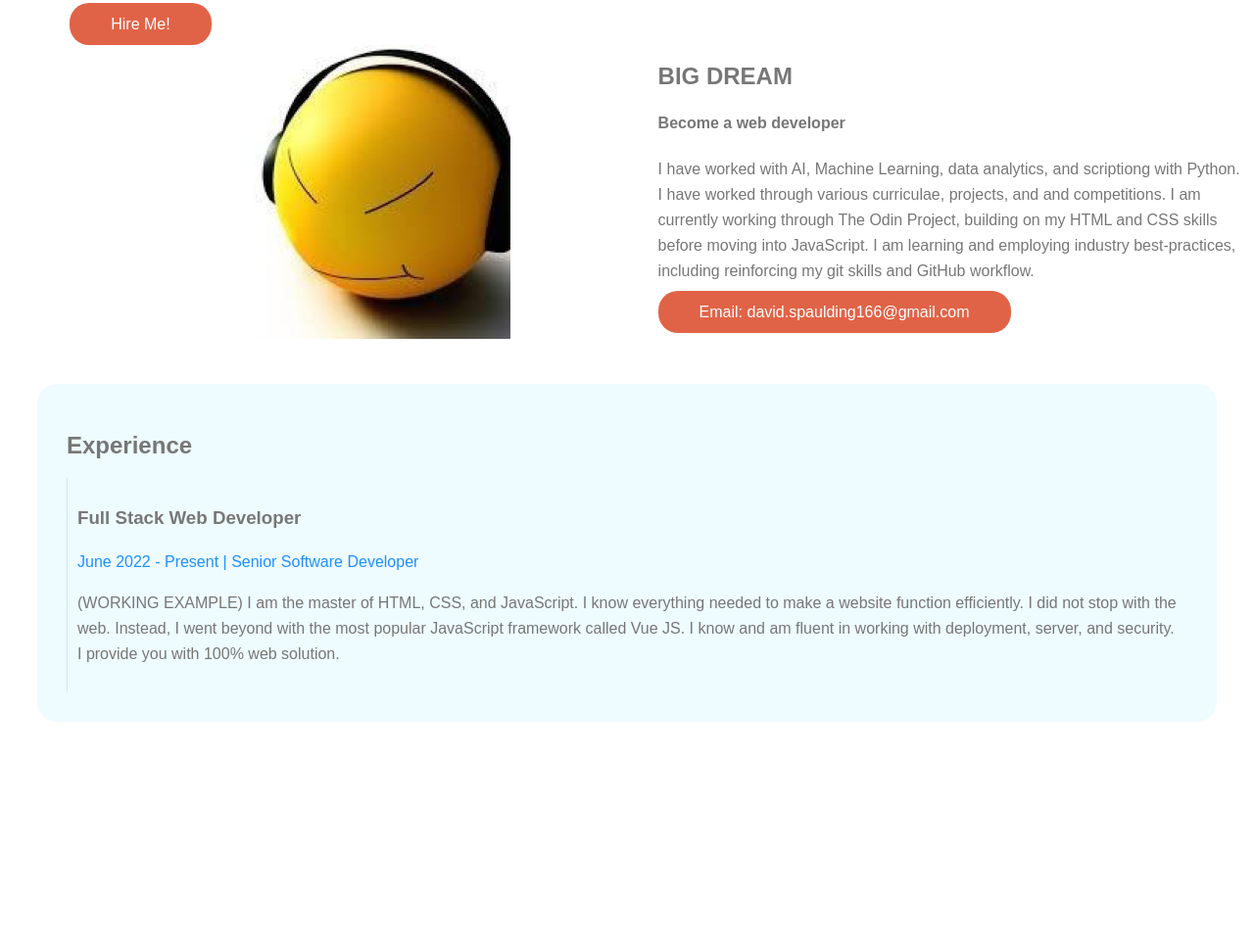
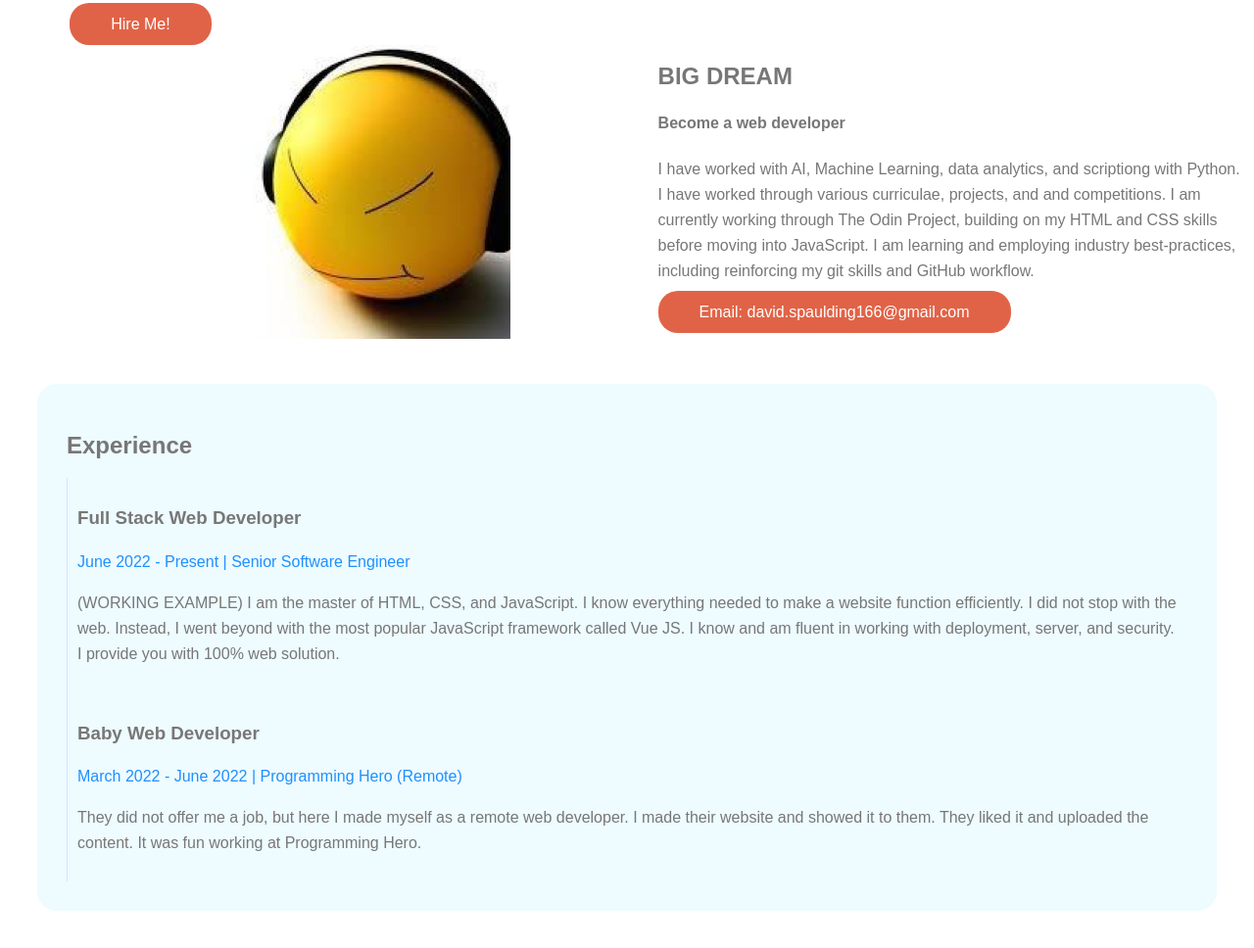
Before and after one commit to dav166/portfolio-site, a plain HTML site: page index.html in a window 1280 px wide. Shown: the part 333-1301 px from the top of the page at 98% size. Before the commit the page ends 1108 px from the top, so only its background shows below. Drawn offline with Linux system fonts and the light colour scheme.

Commit message:
Add an additional div to the experience section
-Add same formatting as the prior div

-Fill in all necessary info in header and paragraph

```diff
--- a/index.html
+++ b/index.html
@@ -38,8 +38,13 @@
             <h2> Experience </h2>
             <div class="experience-item">
                 <h3> Full Stack Web Developer </h3>
-                <p class="blue-color"> June 2022 - Present | Senior Software Developer </p>
+                <p class="blue-color"> June 2022 - Present | Senior Software Engineer </p>
                 <p> (WORKING EXAMPLE) I am the master of HTML, CSS, and JavaScript. I know everything needed to make a website function efficiently. I did not stop with the web. Instead, I went beyond with the most popular JavaScript framework called Vue JS. I know and am fluent in working with deployment, server, and security. I provide you with 100% web solution. </p>
+            </div>
+            <div class="experience-item">
+                <h3> Baby Web Developer </h3>
+                <p class="blue-color"> March 2022 - June 2022 | Programming Hero (Remote) </p>
+                <p> They did not offer me a job, but here I made myself as a remote web developer. I made their website and showed it to them. They liked it and uploaded the content. It was fun working at Programming Hero. </p>
             </div>
         </section>
 
```
